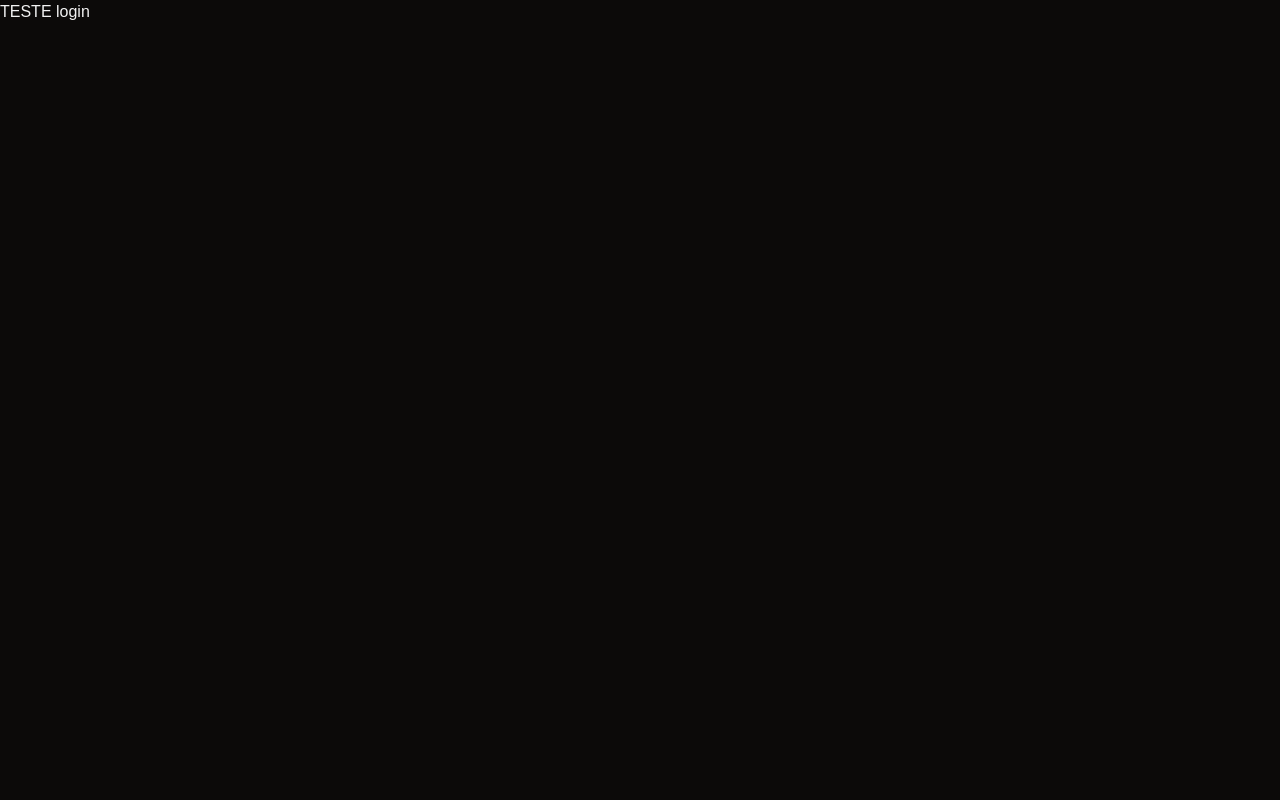
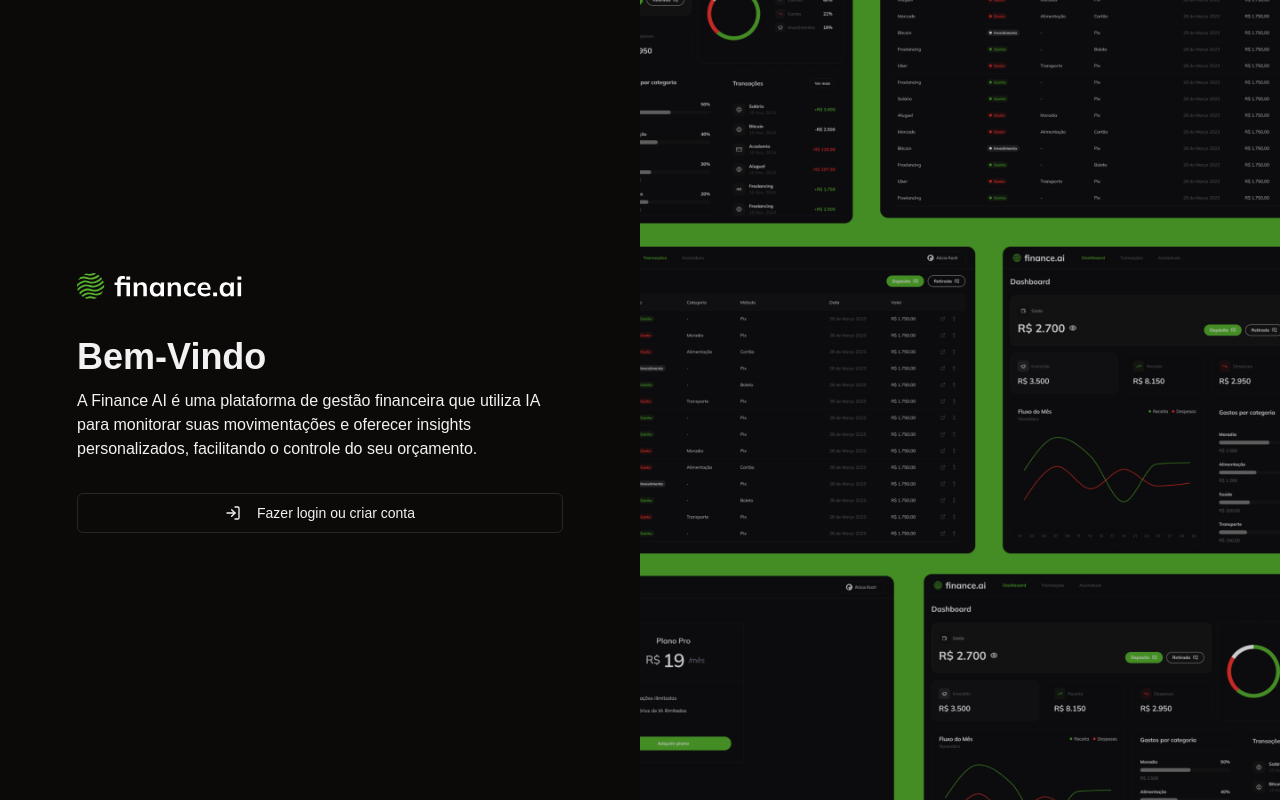
Before and after one commit to PauloSGM/finance-ai, a Next.js app: page /login in a window 1280 px wide. Built offline with nearby package versions, Linux system fonts and the light colour scheme.

Commit message:
tela de login criada

```diff
--- a/app/login/page.tsx
+++ b/app/login/page.tsx
@@ -1,7 +1,39 @@
-function loginPage(){
+import Image from "next/image";
+import { Button } from "../_components/ui/button";
+import { LogInIcon } from "lucide-react";
 
-    return (<div><h1>TESTE login</h1></div>)
-    };
+const LoginPage = () => {
+  return (
+    <div className="grid h-full grid-cols-2">
+      <div className="mx-auto flex h-full flex-col justify-center p-8 max-w-[550px] ">
+        <Image
+          src="/logoFinance.svg"
+          width={173}
+          height={39}
+          alt="Finance AI"
+          className="mb-8"
+        />
+        <h1 className="mb-3 text-4xl font-bold">Bem-Vindo</h1>
+        <p className="text-mutes-foreground mb-8">
+          A Finance AI é uma plataforma de gestão financeira que utiliza IA para
+          monitorar suas movimentações e oferecer insights personalizados,
+          facilitando o controle do seu orçamento.
+        </p>
+        <Button variant="outline">
+          <LogInIcon className="mr-2" />
+          Fazer login ou criar conta
+        </Button>
+      </div>
+      <div className="relative h-full w-full">
+        <Image
+          src="/login.png"
+          alt="Faça login"
+          fill
+          className="object-cover"
+        />
+      </div>
+    </div>
+  );
+};
 
-
-    export default loginPage;
+export default LoginPage;
```
Also changed, not shown: public/login.png (added), public/logoFinance.svg (added).
